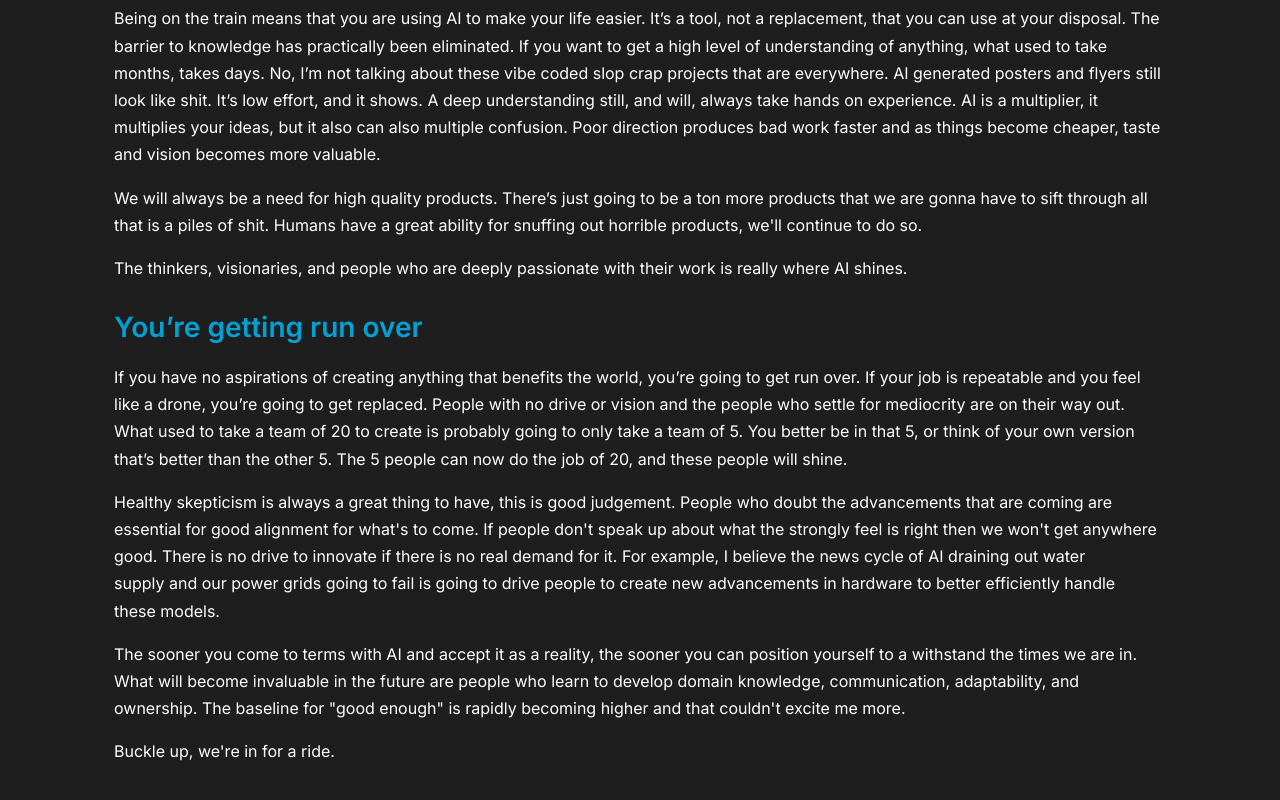
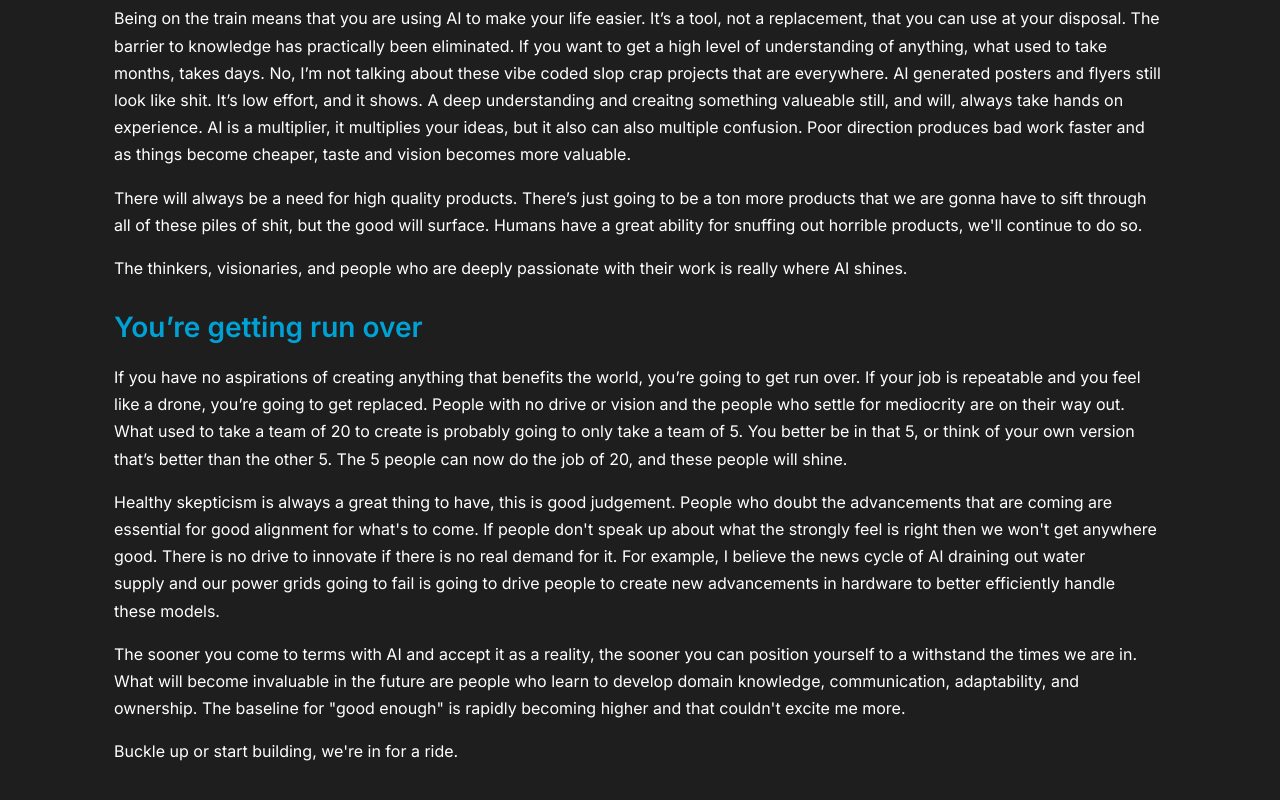
Before and after one commit to NickTheWilder/website, a Next.js app: page /blog/the-train-analogy in a window 1280 px wide. Shown: the part 781-1581 px from the top of the page. Built offline with nearby package versions, Linux system fonts and the light colour scheme; a web font is replaced by a local one.

Commit message:
more grammar

```diff
--- a/src/app/blog/the-train-analogy/content.mdx
+++ b/src/app/blog/the-train-analogy/content.mdx
@@ -14,9 +14,9 @@ There are still a ton of problems with agents, and there really is no reason for
 
 This is where I feel like I personally am. I use AI daily. This past year has been the most productive time of my life. I’ve created a server in my home, wrote custom tools to make my life easier, multiple hardware projects that wouldn't have been possible last year, and I'm able to deeply research and learn new things that usually would’ve taken years to get proficient at. I’ve had no limitations to creating new things and haven’t had this much fun in a very long time.
 
-Being on the train means that you are using AI to make your life easier. It’s a tool, not a replacement, that you can use at your disposal. The barrier to knowledge has practically been eliminated. If you want to get a high level of understanding of anything, what used to take months, takes days.  No, I’m not talking about these vibe coded slop crap projects that are everywhere. AI generated posters and flyers still look like shit. It’s low effort, and it shows. A deep understanding still, and will, always take hands on experience. AI is a multiplier, it multiplies your ideas, but it also can also multiple confusion. Poor direction produces bad work faster and as things become cheaper, taste and vision becomes more valuable.
+Being on the train means that you are using AI to make your life easier. It’s a tool, not a replacement, that you can use at your disposal. The barrier to knowledge has practically been eliminated. If you want to get a high level of understanding of anything, what used to take months, takes days.  No, I’m not talking about these vibe coded slop crap projects that are everywhere. AI generated posters and flyers still look like shit. It’s low effort, and it shows. A deep understanding and creaitng something valueable still, and will, always take hands on experience. AI is a multiplier, it multiplies your ideas, but it also can also multiple confusion. Poor direction produces bad work faster and as things become cheaper, taste and vision becomes more valuable.
 
-We will always be a need for high quality products. There’s just going to be a ton more products that we are gonna have to sift through all that is a piles of shit. Humans have a great ability for snuffing out horrible products, we'll continue to do so.
+There will always be a need for high quality products. There’s just going to be a ton more products that we are gonna have to sift through all of these piles of shit, but the good will surface. Humans have a great ability for snuffing out horrible products, we'll continue to do so.
 
 The thinkers, visionaries, and people who are deeply passionate with their work is really where AI shines.
 
@@ -28,4 +28,4 @@ Healthy skepticism is always a great thing to have, this is good judgement. Peop
 
 The sooner you come to terms with AI and accept it as a reality, the sooner you can position yourself to a withstand the times we are in. What will become invaluable in the future are people who learn to develop domain knowledge, communication, adaptability, and ownership. The baseline for "good enough" is rapidly becoming higher and that couldn't excite me more.
 
-Buckle up, we're in for a ride.
+Buckle up or start building, we're in for a ride.
```
